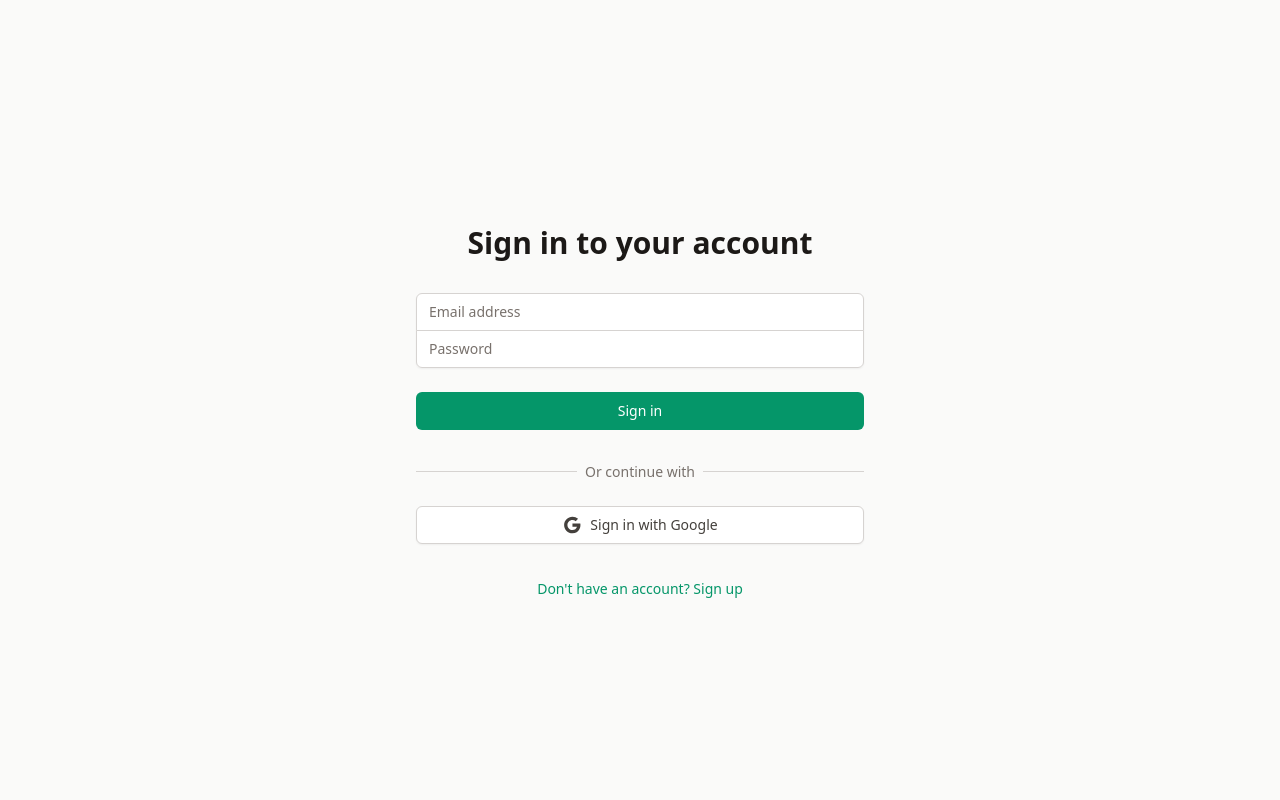
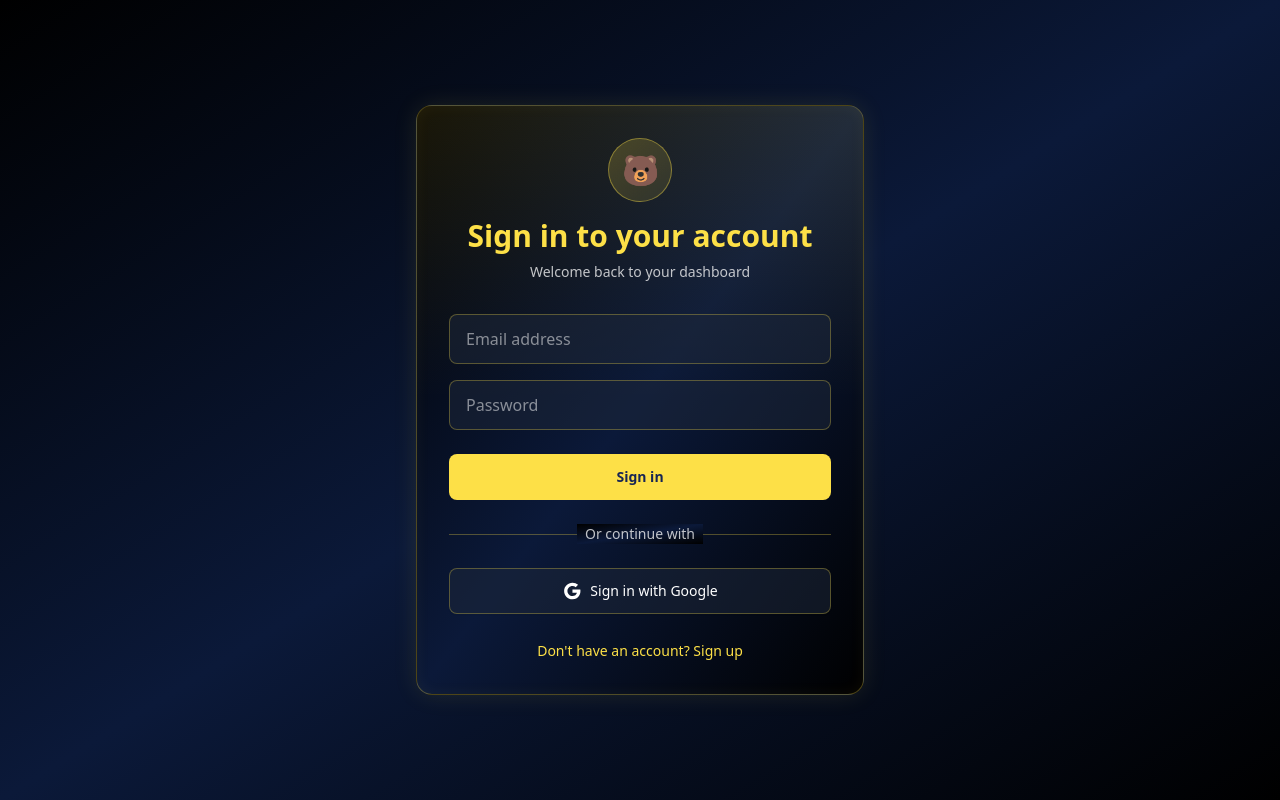
Before and after one commit to MJRobillard/dashboard, a Next.js app: page /auth in a window 1280 px wide. Built offline with nearby package versions, Linux system fonts and the light colour scheme; no server answers.

Commit message:
popover fix + sign in styling

```diff
--- a/src/app/auth/page.tsx
+++ b/src/app/auth/page.tsx
@@ -54,23 +54,32 @@ const AuthPage = () => {
   };
 
   return (
-    <div className="min-h-screen flex items-center justify-center bg-stone-50 py-12 px-4 sm:px-6 lg:px-8">
+    <div className="min-h-screen flex items-center justify-center bg-gradient-to-br from-[#000000] via-[#0b1939] to-[#000000] py-12 px-4 sm:px-6 lg:px-8">
       <div className="max-w-md w-full space-y-8">
-        <div>
-          <h2 className="mt-6 text-center text-3xl font-extrabold text-stone-900">
+        <div className="bg-gradient-to-br from-[#000000] via-[#0b1939] to-[#000000] border border-yellow-300/30 shadow-[inset_0_0_15px_rgba(253,224,71,0.05),0_0_25px_rgba(253,224,71,0.1)] rounded-2xl p-8 backdrop-blur-sm relative overflow-hidden">
+          <div className="absolute inset-0 bg-gradient-to-b from-yellow-300/10 via-transparent to-transparent pointer-events-none" />
+          <div className="relative z-10">
+            <div className="text-center mb-8">
+              <div className="mx-auto w-16 h-16 bg-gradient-to-br from-yellow-300/20 to-yellow-300/10 border border-yellow-300/40 rounded-full flex items-center justify-center mb-4">
+                <span className="text-3xl">🐻</span>
+              </div>
+              <h2 className="text-3xl font-extrabold text-yellow-300 mb-2">
                 {isSignUp ? 'Create your account' : 'Sign in to your account'}
               </h2>
+              <p className="text-sm text-white/75">
+                {isSignUp ? 'Join the Cal Fitness community' : 'Welcome back to your dashboard'}
+              </p>
             </div>
 
-        <form className="mt-8 space-y-6" onSubmit={handleEmailAuth}>
-          <div className="rounded-md shadow-sm -space-y-px">
+            <form className="space-y-6" onSubmit={handleEmailAuth}>
+              <div className="space-y-4">
                 <div>
                   <input
                     type="email"
                     required
                     value={email}
                     onChange={(e) => setEmail(e.target.value)}
-                className="appearance-none rounded-none relative block w-full px-3 py-2 border border-stone-300 placeholder-stone-500 text-stone-900 rounded-t-md focus:outline-none focus:ring-emerald-500 focus:border-emerald-500 focus:z-10 sm:text-sm"
+                    className="w-full px-4 py-3 bg-slate-800/50 border border-yellow-300/30 rounded-lg text-white placeholder-white/50 focus:outline-none focus:ring-2 focus:ring-yellow-300/50 focus:border-yellow-300/50 transition-all"
                     placeholder="Email address"
                   />
                 </div>
@@ -80,14 +89,14 @@ const AuthPage = () => {
                     required
                     value={password}
                     onChange={(e) => setPassword(e.target.value)}
-                className="appearance-none rounded-none relative block w-full px-3 py-2 border border-stone-300 placeholder-stone-500 text-stone-900 rounded-b-md focus:outline-none focus:ring-emerald-500 focus:border-emerald-500 focus:z-10 sm:text-sm"
+                    className="w-full px-4 py-3 bg-slate-800/50 border border-yellow-300/30 rounded-lg text-white placeholder-white/50 focus:outline-none focus:ring-2 focus:ring-yellow-300/50 focus:border-yellow-300/50 transition-all"
                     placeholder="Password"
                   />
                 </div>
               </div>
 
               {error && (
-            <div className="text-red-600 text-sm text-center">
+                <div className="text-red-400 text-sm text-center bg-red-900/20 border border-red-500/30 rounded-lg p-3">
                   {error}
                 </div>
               )}
@@ -96,7 +105,7 @@ const AuthPage = () => {
                 <button
                   type="submit"
                   disabled={loading}
-              className="group relative w-full flex justify-center py-2 px-4 border border-transparent text-sm font-medium rounded-md text-white bg-emerald-600 hover:bg-emerald-700 focus:outline-none focus:ring-2 focus:ring-offset-2 focus:ring-emerald-500 disabled:opacity-50"
+                  className="w-full flex justify-center py-3 px-4 border border-transparent text-sm font-semibold rounded-lg text-blue-950 bg-yellow-300 hover:bg-yellow-400 focus:outline-none focus:ring-2 focus:ring-offset-2 focus:ring-yellow-300 disabled:opacity-50 disabled:cursor-not-allowed transition-all"
                 >
                   {loading ? 'Loading...' : (isSignUp ? 'Sign up' : 'Sign in')}
                 </button>
@@ -106,10 +115,10 @@ const AuthPage = () => {
             <div className="mt-6">
               <div className="relative">
                 <div className="absolute inset-0 flex items-center">
-              <div className="w-full border-t border-stone-300" />
+                  <div className="w-full border-t border-yellow-300/30" />
                 </div>
                 <div className="relative flex justify-center text-sm">
-              <span className="px-2 bg-stone-50 text-stone-500">Or continue with</span>
+                  <span className="px-2 bg-gradient-to-br from-[#000000] via-[#0b1939] to-[#000000] text-white/75">Or continue with</span>
                 </div>
               </div>
 
@@ -117,7 +126,7 @@ const AuthPage = () => {
                 <button
                   onClick={handleGoogleAuth}
                   disabled={loading}
-              className="w-full flex justify-center py-2 px-4 border border-stone-300 rounded-md shadow-sm text-sm font-medium text-stone-700 bg-white hover:bg-stone-50 focus:outline-none focus:ring-2 focus:ring-offset-2 focus:ring-emerald-500 disabled:opacity-50"
+                  className="w-full flex justify-center py-3 px-4 border border-yellow-300/30 rounded-lg shadow-sm text-sm font-medium text-white bg-slate-800/50 hover:bg-slate-700/50 focus:outline-none focus:ring-2 focus:ring-offset-2 focus:ring-yellow-300/50 disabled:opacity-50 disabled:cursor-not-allowed transition-all"
                 >
                   <svg className="w-5 h-5 mr-2" viewBox="0 0 24 24">
                     <path
@@ -130,13 +139,15 @@ const AuthPage = () => {
               </div>
             </div>
 
-        <div className="text-center">
+            <div className="text-center mt-6">
               <button
                 onClick={() => setIsSignUp(!isSignUp)}
-            className="text-sm text-emerald-600 hover:text-emerald-500"
+                className="text-sm text-yellow-300 hover:text-yellow-400 transition-colors"
               >
                 {isSignUp ? 'Already have an account? Sign in' : "Don't have an account? Sign up"}
               </button>
+            </div>
+          </div>
         </div>
       </div>
     </div>
--- a/src/app/page.tsx
+++ b/src/app/page.tsx
@@ -18,7 +18,7 @@ import {
 import { DndProvider, useDrag, useDrop } from 'react-dnd';
 import { HTML5Backend } from 'react-dnd-html5-backend';
 import useEmblaCarousel from 'embla-carousel-react';
-import { Popover } from 'react-tiny-popover';
+import { createPortal } from 'react-dom';
 import {
   UserIcon,
   TrophyIcon,
@@ -113,6 +113,82 @@ interface GymFriend {
   workoutCount: number;
   isOnline: boolean;
 }
+
+// Custom Portal-based Popover Component
+interface PortalPopoverProps {
+  isOpen: boolean;
+  children: React.ReactNode;
+  content: React.ReactNode | (() => React.ReactNode);
+  positions?: string[];
+  onClickOutside?: () => void;
+}
+
+const PortalPopover: React.FC<PortalPopoverProps> = ({
+  isOpen,
+  children,
+  content,
+  onClickOutside
+}) => {
+  const [position, setPosition] = useState({ top: 0, left: 0 });
+  const triggerRef = useRef<HTMLDivElement>(null);
+  const popoverRef = useRef<HTMLDivElement>(null);
+
+  useEffect(() => {
+    if (isOpen && triggerRef.current) {
+      const rect = triggerRef.current.getBoundingClientRect();
+      setPosition({
+        top: rect.bottom + window.scrollY + 8,
+        left: rect.left + window.scrollX
+      });
+    }
+  }, [isOpen]);
+
+  useEffect(() => {
+    const handleClickOutside = (event: MouseEvent) => {
+      if (
+        isOpen &&
+        popoverRef.current &&
+        !popoverRef.current.contains(event.target as Node) &&
+        triggerRef.current &&
+        !triggerRef.current.contains(event.target as Node)
+      ) {
+        onClickOutside?.();
+      }
+    };
+
+    if (isOpen) {
+      document.addEventListener('mousedown', handleClickOutside);
+    }
+
+    return () => {
+      document.removeEventListener('mousedown', handleClickOutside);
+    };
+  }, [isOpen, onClickOutside]);
+
+  const contentElement = typeof content === 'function' ? content() : content;
+
+  return (
+    <>
+      <div ref={triggerRef}>
+        {children}
+      </div>
+      {isOpen && typeof window !== 'undefined' && createPortal(
+        <div
+          ref={popoverRef}
+          style={{
+            position: 'absolute',
+            top: position.top,
+            left: position.left,
+            zIndex: 999999
+          }}
+        >
+          {contentElement}
+        </div>,
+        document.body
+      )}
+    </>
+  );
+};
 
 const CalendarCarousel: React.FC<{
   children: React.ReactNode;
@@ -1991,7 +2067,7 @@ const FitnessDashboard: React.FC = () => {
     <DndProvider backend={HTML5Backend}>
       <div className="min-h-screen bg-gradient-to-br z-[-10] from-[#000000] via-[#0b1939] to-[#000000] text-white">
         {/* Header Section */}
-        <div className="flex items-center justify-between mb-6 p-4 md:p-6 rounded-2xl shadow-[0_0_30px_rgba(253,224,71,0.2)] border border-yellow-300/40 sticky top-0 z-20 bg-[#000000]/80 backdrop-blur-lg">
+        <div className="flex items-center justify-between mb-6 p-4 md:p-6 rounded-2xl shadow-[0_0_30px_rgba(253,224,71,0.2)] border border-yellow-300/40 sticky top-0 z-30 bg-[#000000]/80 backdrop-blur-lg">
           <div className="flex items-center gap-4">
             <span className="text-5xl animate-bounce">🐻</span>
             <div>
@@ -2001,11 +2077,11 @@ const FitnessDashboard: React.FC = () => {
           </div>
 
           <div className="flex items-center gap-6">
-            <Popover
+            <PortalPopover
               isOpen={isFriendsPopoverOpen}
               positions={["bottom"]}
               content={() => (
-                <div className="w-64 bg-slate-800 z-[99999] border border-yellow-300/30 rounded-xl shadow-lg p-4 backdrop-blur-sm">
+                <div className="w-64 bg-slate-800 z-[999999] border border-yellow-300/30 rounded-xl shadow-lg p-4 backdrop-blur-sm">
                   <div className="text-yellow-300 font-semibold text-sm mb-2">Online Friends</div>
                   {onlineFriends.length === 0 && (
                     <div className="text-white/50 text-sm italic">No friends online</div>
@@ -2050,7 +2126,7 @@ const FitnessDashboard: React.FC = () => {
                   <span className="ml-1 bg-yellow-300 text-blue-950 text-xs font-bold rounded-full px-2 py-0.5 border border-white shadow">{onlineFriendsCount}</span>
                 </button>
               )}
-            </Popover>
+            </PortalPopover>
 
             <button
               onClick={() => setShowLayoutConfigModal(true)}
@@ -2061,12 +2137,12 @@ const FitnessDashboard: React.FC = () => {
             </button>
 
             {/* Profile / Auth Popover */}
-            <Popover
+            <PortalPopover
               isOpen={isProfilePopoverOpen}
               positions={["bottom"]}
               content={() => (
                 user ? (
-                  <div className="w-56 bg-slate-800 border border-yellow-300/30 rounded-xl shadow-lg p-4 backdrop-blur-sm text-sm z-[99999]">
+                  <div className="w-56 bg-slate-800 border border-yellow-300/30 rounded-xl shadow-lg p-4 backdrop-blur-sm text-sm z-[999999]">
                     <div className="flex items-center gap-3 mb-3">
                       {user.photoURL ? (
                         <img src={user.photoURL} alt="avatar" className="w-8 h-8 rounded-full" />
@@ -2086,7 +2162,7 @@ const FitnessDashboard: React.FC = () => {
                     </button>
                   </div>
                 ) : (
-                  <div className="w-48 bg-slate-800 border border-yellow-300/30 rounded-xl shadow-lg p-4 backdrop-blur-sm text-sm text-center z-[99999]">
+                  <div className="w-48 bg-slate-800 border border-yellow-300/30 rounded-xl shadow-lg p-4 backdrop-blur-sm text-sm text-center z-[999999]">
                     <button
                       onClick={() => { setIsProfilePopoverOpen(false); router.push('/auth'); }}
                       className="w-full px-3 py-2 bg-yellow-300/10 hover:bg-yellow-300/20 rounded text-yellow-300 font-semibold transition-all"
@@ -2110,7 +2186,7 @@ const FitnessDashboard: React.FC = () => {
                   <UserIcon className="w-6 h-6 text-yellow-300" />
                 )}
               </button>
-            </Popover>
+            </PortalPopover>
 
             <div className="text-right">
               <div className="text-sm text-white/75">Today's Date</div>
```
Lines whose indentation alone changed are shown as unchanged.
